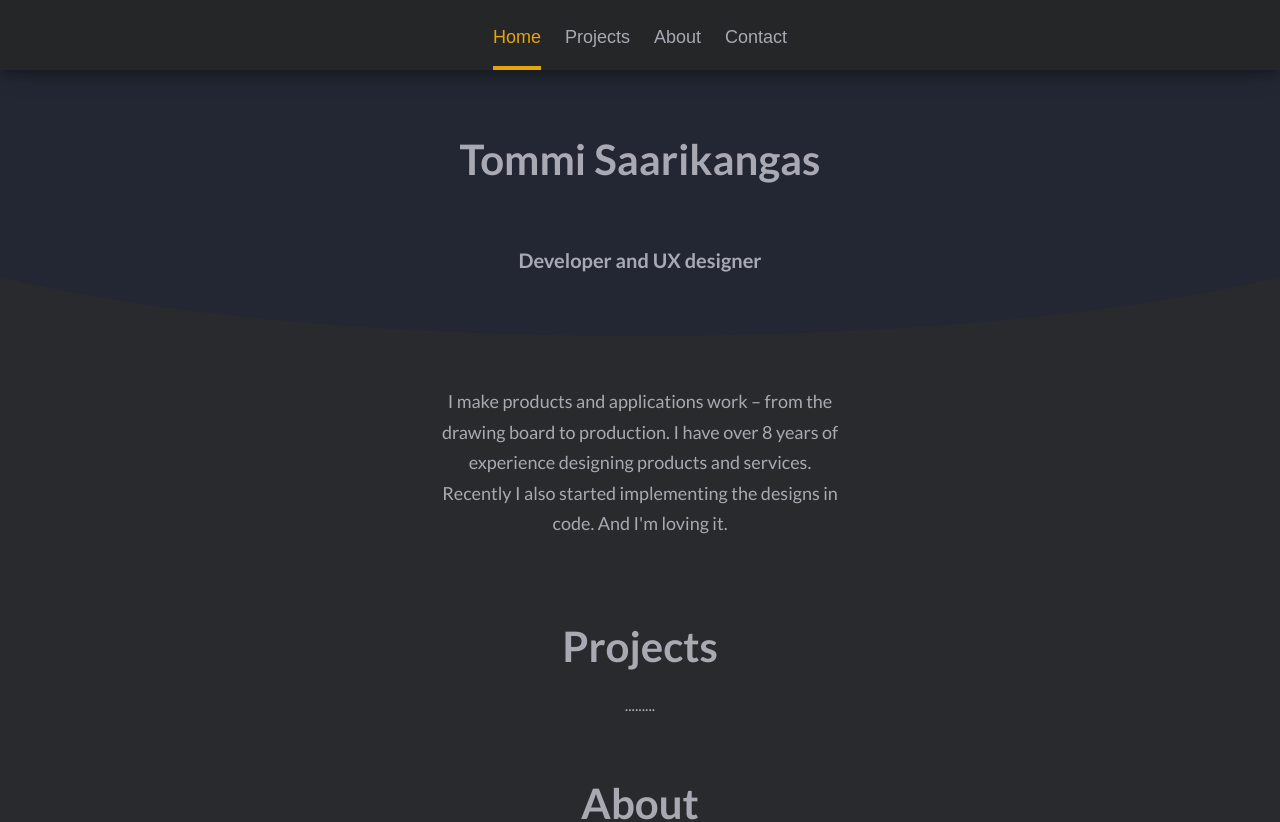
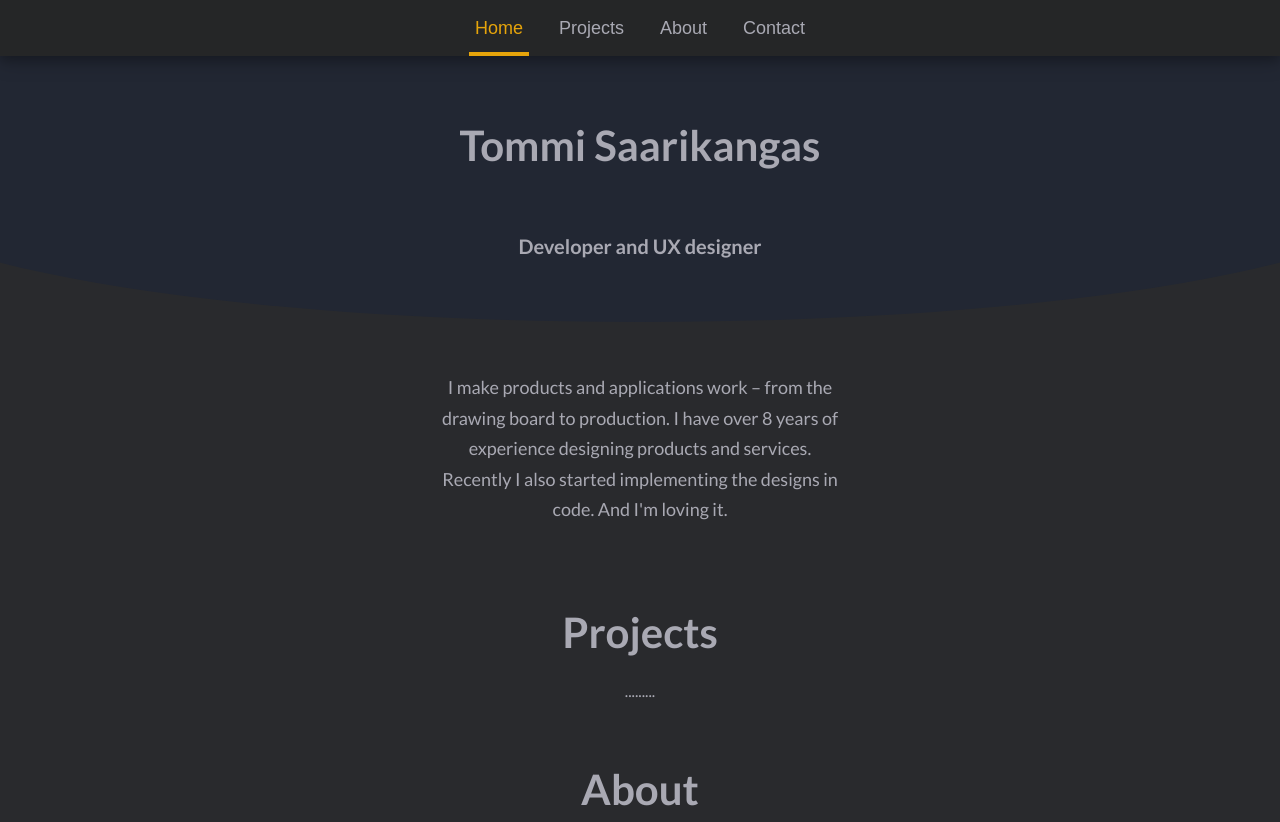
Before and after one commit to saarikt1/portfolio, a React (Create React App) app: page / in a window 1280 px wide. Shown: the top 822 px of the page. Built offline with nearby package versions, Linux system fonts and the light colour scheme.

Commit message:
Make the navbar a bit narrower

```diff
--- a/src/components/Navigation.module.scss
+++ b/src/components/Navigation.module.scss
@@ -2,7 +2,7 @@
 
 .navBar {
   background-color: $nav-bg-color;
-  height: 70px;
+  height: 56px;
   width: 100vw;
   position: fixed;
   top: 0;
@@ -12,19 +12,26 @@
 
   button {
     background: $nav-bg-color;
+    height: 56px;
     color: $primary-text-color;
     border: none;
-    padding: 0px 0px 20px 0px;
-    margin: 24px 12px 0 12px;
+    margin: 0 12px;
     font-size: 1.125rem;
 
     &:hover {
       color: $highlight-color;
+      cursor: pointer;
     }
 
     &.selected {
       color: $highlight-color;
       box-shadow: inset 0 -4px $highlight-color;
     }
+
+    &:focus {
+      outline: none;
+      color: #F9D277;
+      box-shadow: inset 0 -1px #F9D277;
+    }
   }
 }
--- a/src/globals.scss
+++ b/src/globals.scss
@@ -12,11 +12,13 @@ $margin-xl: 64px;
 $margin-xxl: 128px;
 
 html {
+  background-color: $nav-bg-color;
   font-size: 16px;
 }
 
 body {
-  padding-top: 70px;
+  padding-top: 56px;
+  overflow-x: hidden;
 }
 
 h1 {
```
